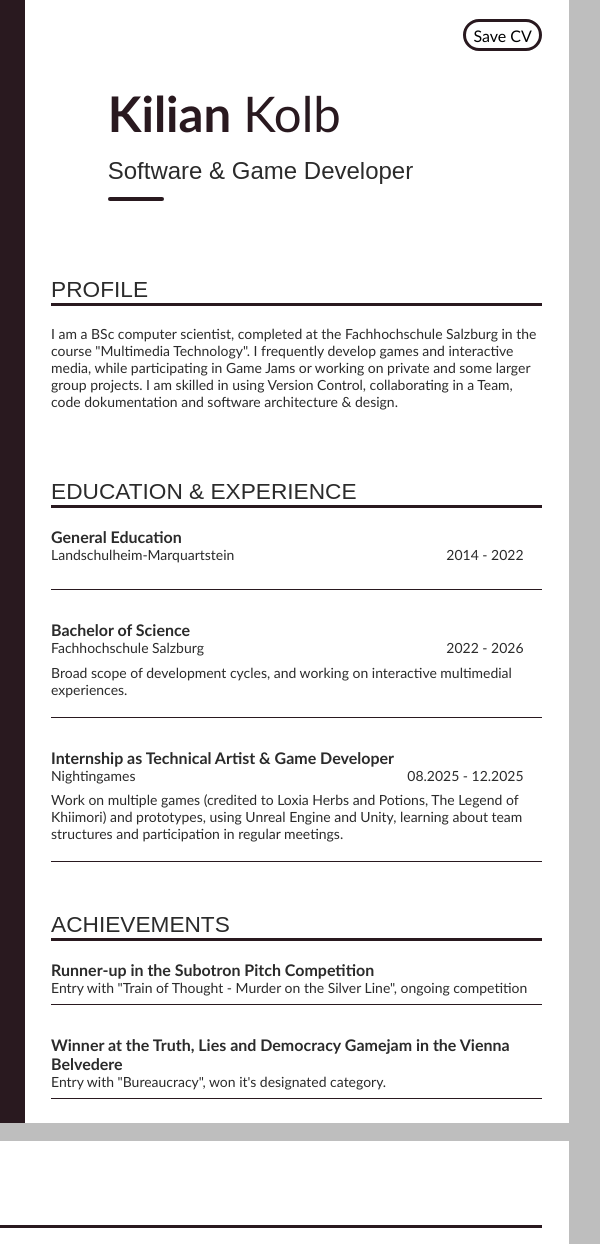
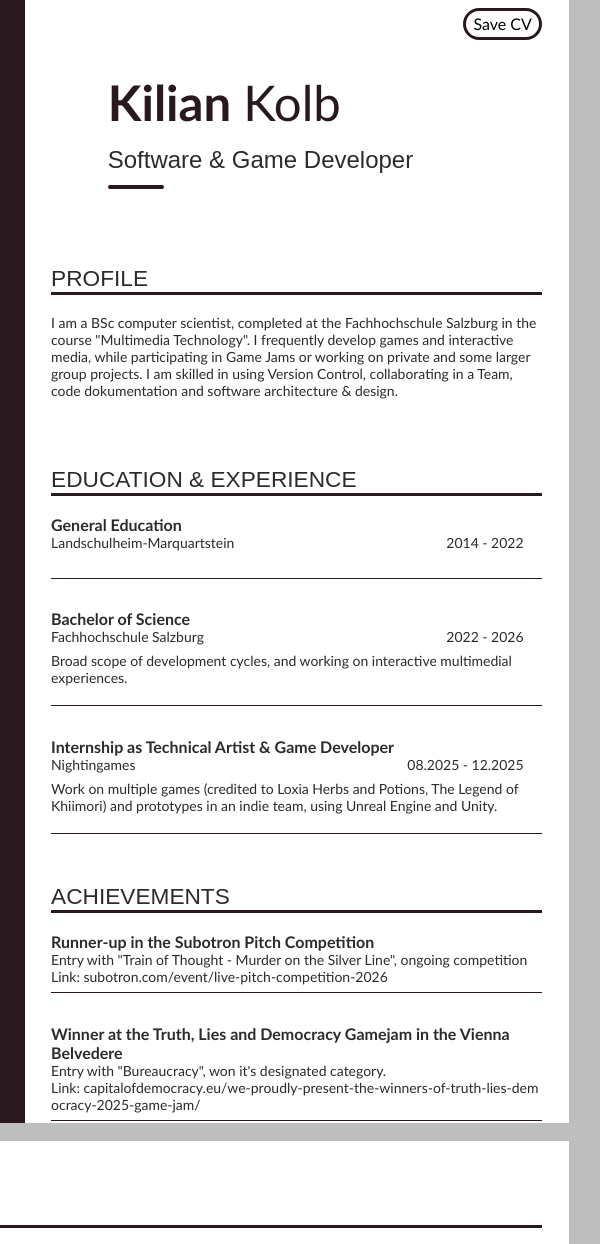
Before and after one commit to Wahoza/Wahoza.github.io, a plain HTML site: page cv/cv_index.html in a window 1280 px wide. Shown: the top 1244 px of the page, 468-1068 px from the left. Drawn offline with Linux system fonts and the light colour scheme.

Commit message:
ref: Added info links to Achievement Section

```diff
--- a/cv/cv_index.html
+++ b/cv/cv_index.html
@@ -155,7 +155,7 @@
                             <div class = "education-location">Nightingames</div>
                             <div class= "education-duration">08.2025 - 12.2025</div>
                         </div>
-                        <div class = "education-info">Work on multiple games (credited to Loxia Herbs and Potions, The Legend of Khiimori) and prototypes, using Unreal Engine and Unity, learning about team structures and participation in regular meetings.</div>
+                        <div class = "education-info">Work on multiple games (credited to Loxia Herbs and Potions, The Legend of Khiimori) and prototypes in an indie team, using Unreal Engine and Unity.</div>
                     </div>
                 </div>
                 <div class = "info-section">
@@ -163,10 +163,12 @@
                     <div class = "info-section-content achievement-section">
                         <div class = "achievement-type">Runner-up in the Subotron Pitch Competition</div>
                         <div class = "achievement-info">Entry with "Train of Thought - Murder on the Silver Line", ongoing competition</div>
+                        <div class = "achievement-link"><a href = "https://subotron.com/event/live-pitch-competition-2026/">Link: subotron.com/event/live-pitch-competition-2026</a></div>
                     </div>
                     <div class = "info-section-content achievement-section">
                         <div class = "achievement-type">Winner at the Truth, Lies and Democracy Gamejam in the Vienna Belvedere</div>
                         <div class = "achievement-info">Entry with "Bureaucracy", won it's designated category.</div>
+                        <div class = "achievement-link"><a href = "https://capitalofdemocracy.eu/we-proudly-present-the-winners-of-truth-lies-democracy-2025-game-jam/">Link: capitalofdemocracy.eu/we-proudly-present-the-winners-of-truth-lies-democracy-2025-game-jam/</a></div>
                     </div>
                 </div>
                 <!-- <div class = "info-section">
--- a/cv/cv_style.css
+++ b/cv/cv_style.css
@@ -160,7 +160,7 @@ img {
     align-content: center;
     align-items: center;
     margin-left: 15mm;
-    padding-top: 5mm;
+    padding-top: 2mm;
     padding-bottom: 15mm;
 }
 .about h1{
@@ -261,7 +261,11 @@ img {
     font-size: medium;
     font-weight: 700;
 }
-
+.achievement-link a {
+    color: var(--page_text_color);
+    text-decoration: none;
+    line-break: anywhere;
+}
 .projects-container{
     padding-left: 7mm;
     padding-right: 7mm;
```
Also changed, not shown: 1 other file.
